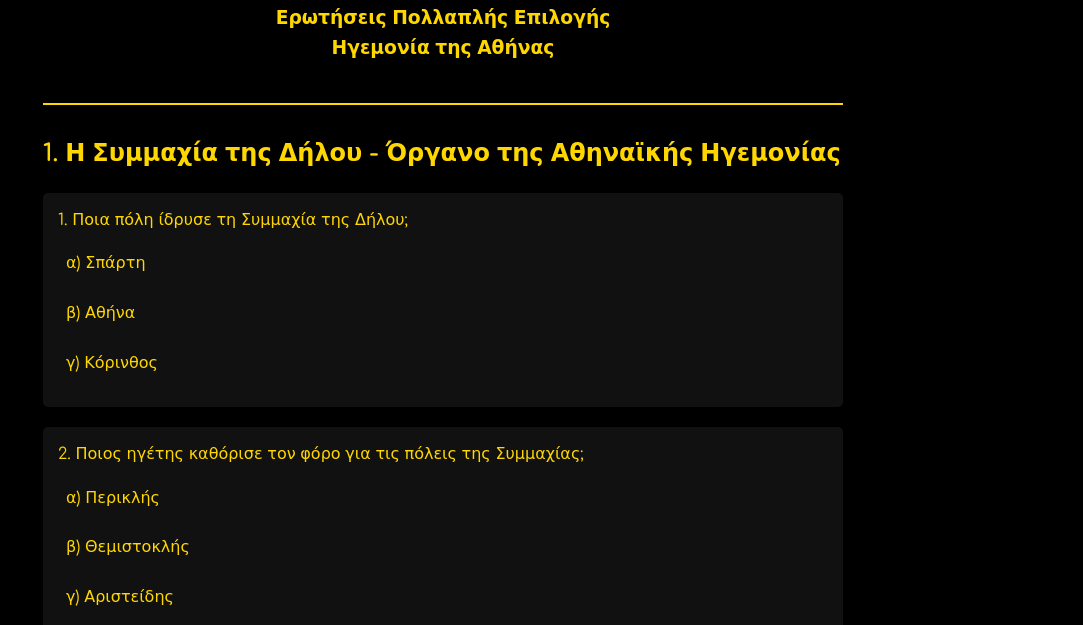
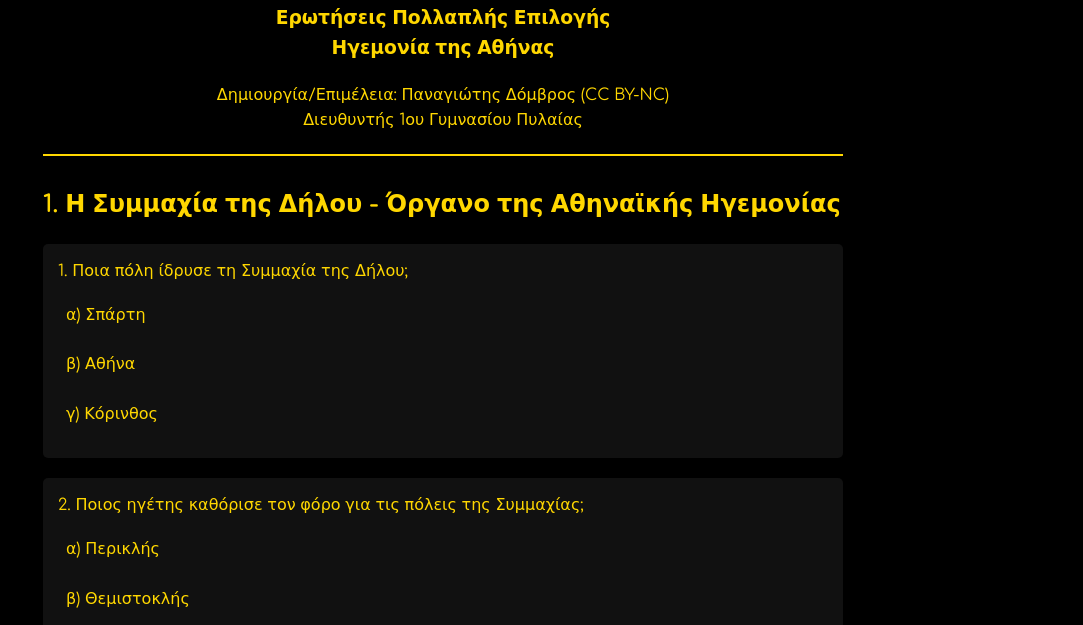
Before and after one commit to pdomvros/athens-rule, a plain HTML site: page index.html in a window 1280 px wide. Shown: the part 167-792 px from the top of the page, without its empty margins (197-1280 px from the left). Drawn offline with Linux system fonts and the light colour scheme.

Commit message:
Update index.html

```diff
--- a/index.html
+++ b/index.html
@@ -112,6 +112,8 @@
             <h1>1ο Γυμνάσιο Πυλαίας</h1>
             <h2>Επανάληψη της Ιστορίας Α' Γυμνασίου</h2>
             <h3>Ερωτήσεις Πολλαπλής Επιλογής<br>Ηγεμονία της Αθήνας</h3>
+            <div class="creator">Δημιουργία/Επιμέλεια: Παναγιώτης Δόμβρος (CC BY-NC)</div>
+    <div class="director">Διευθυντής 1ου Γυμνασίου Πυλαίας</div>
         </header>
 
         <div class="score-container">
```
